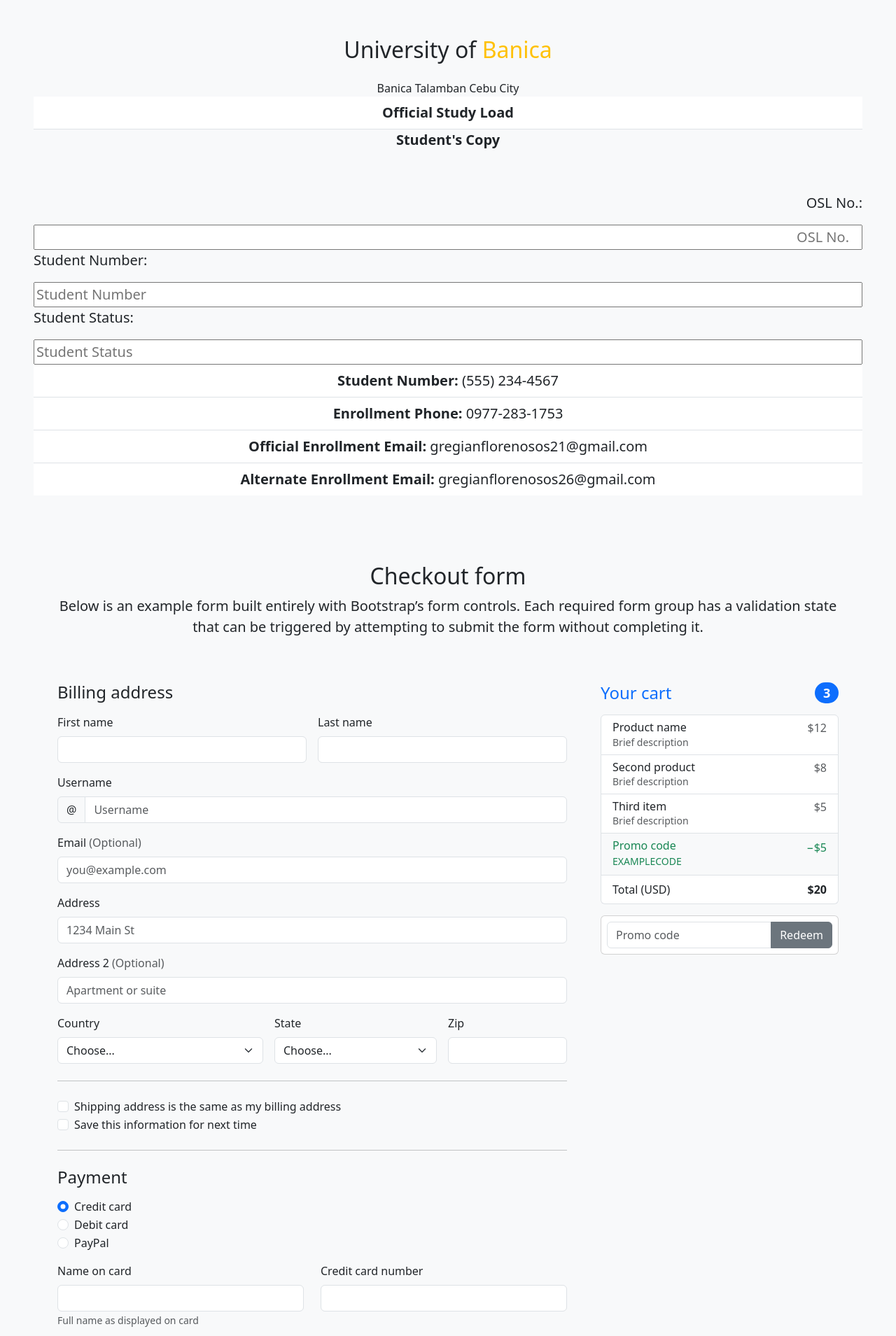
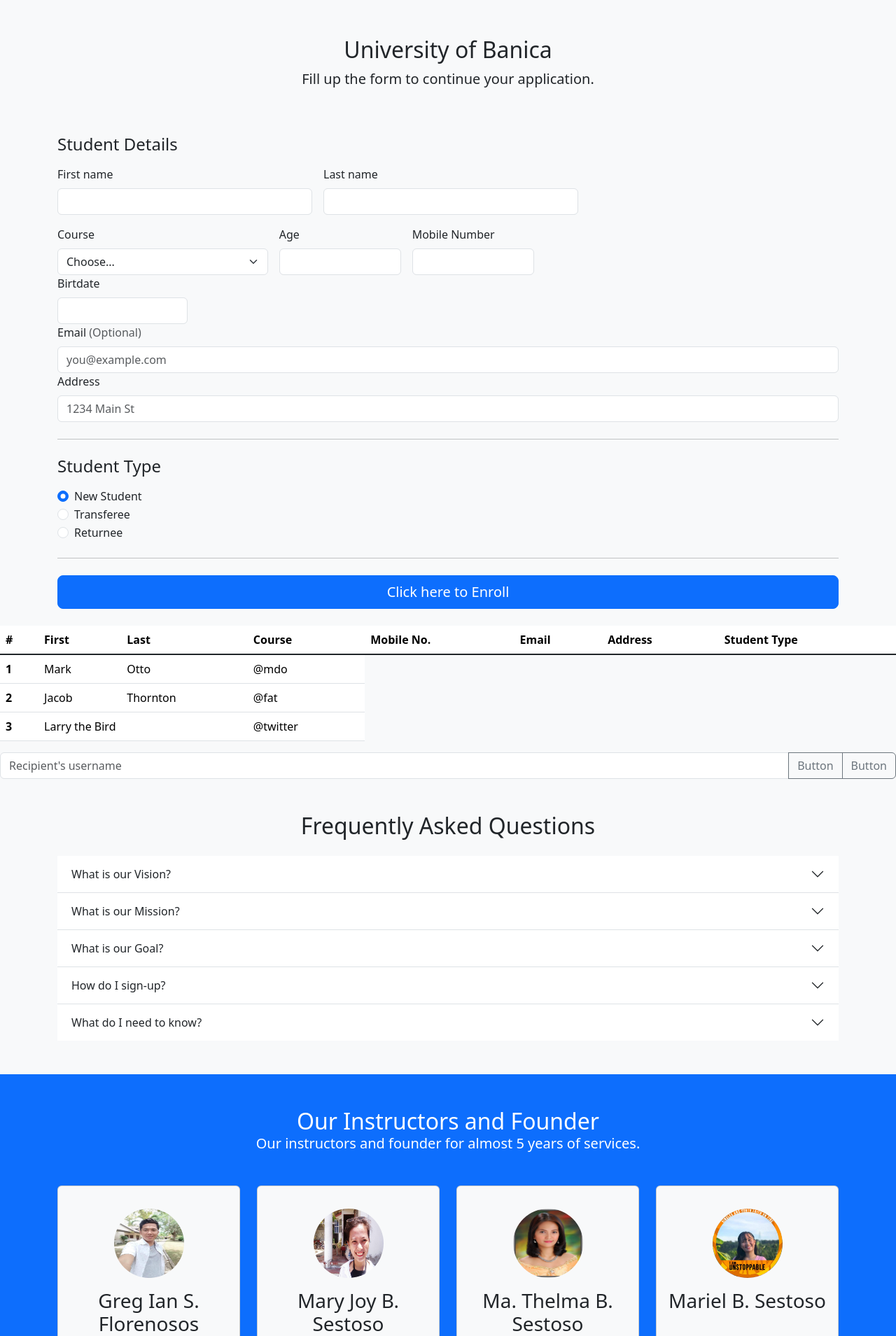
Before and after one commit to rexflore3201/myprogram, a PHP site: page /profile.php in a window 1280 px wide. Shown: the part 96-2005 px from the top of the page at 70% size. Run offline with PHP 8.4, Linux system fonts and the light colour scheme; some libraries are stand-ins or nearby versions.

Commit message:
i made changes

```diff
--- a/profile.php
+++ b/profile.php
@@ -1,34 +1,9 @@
 <?php
     include_once 'header.php';
 ?>
-<section id="about-us" class="p-5">
-                    <div class="text-center col-md">
-                        <h2 class="text-center mb-4">University of <span class="text-warning">Banica</span></h2>
-                        <span class="text-center mb-5">Banica Talamban Cebu City</span>
-                        <ul class="list-group list-group-flush lead">
-                            <li class="list-group-item">
-                                <span class="fw-bold">Official Study Load</span></li>
-                                <span class="fw-bold">Student's Copy</span></li><br><br>
-                                <p class="text-md-end">OSL No.:</p><input class="text-md-end" type="number" name="ON" placeholder="OSL No.">
-                                <p class="text-md-start">Student Number:</p><input type="number" name="SN" placeholder="Student Number">
-                                <p class="text-md-start">Student Status:</p><input type="number" name="SS" placeholder="Student Status">
-                            <li class="list-group-item">
-                                <span class="fw-bold text-right">Student Number:</span> (555) 234-4567
-                            </li>
-                            <li class="list-group-item">
-                                <span class="fw-bold">Enrollment Phone:</span> 0977-283-1753
-                            </li>
-                            <li class="list-group-item">
-                                <span class="fw-bold">Official Enrollment Email:</span> gregianflorenosos21@gmail.com
-                            </li>
-                            <li class="list-group-item">
-                                <span class="fw-bold">Alternate Enrollment Email:</span> gregianflorenosos26@gmail.com
-                            </li>
-                        </ul>
-                    </div>
-        </section>
-        <section>
-        <!doctype html>
+
+<section>
+<!doctype html>
 <html lang="en">
   <head>
     <meta charset="utf-8">
@@ -70,60 +45,11 @@
 <div class="container">
   <main>
     <div class="py-5 text-center">
-      <h2>Checkout form</h2>
-      <p class="lead">Below is an example form built entirely with Bootstrap’s form controls. Each required form group has a validation state that can be triggered by attempting to submit the form without completing it.</p>
+      <h2>University of Banica</h2>
+      <p class="lead">Fill up the form to continue your application.</p>
     </div>
-
-    <div class="row g-5">
-      <div class="col-md-5 col-lg-4 order-md-last">
-        <h4 class="d-flex justify-content-between align-items-center mb-3">
-          <span class="text-primary">Your cart</span>
-          <span class="badge bg-primary rounded-pill">3</span>
-        </h4>
-        <ul class="list-group mb-3">
-          <li class="list-group-item d-flex justify-content-between lh-sm">
-            <div>
-              <h6 class="my-0">Product name</h6>
-              <small class="text-muted">Brief description</small>
-            </div>
-            <span class="text-muted">$12</span>
-          </li>
-          <li class="list-group-item d-flex justify-content-between lh-sm">
-            <div>
-              <h6 class="my-0">Second product</h6>
-              <small class="text-muted">Brief description</small>
-            </div>
-            <span class="text-muted">$8</span>
-          </li>
-          <li class="list-group-item d-flex justify-content-between lh-sm">
-            <div>
-              <h6 class="my-0">Third item</h6>
-              <small class="text-muted">Brief description</small>
-            </div>
-            <span class="text-muted">$5</span>
-          </li>
-          <li class="list-group-item d-flex justify-content-between bg-light">
-            <div class="text-success">
-              <h6 class="my-0">Promo code</h6>
-              <small>EXAMPLECODE</small>
-            </div>
-            <span class="text-success">−$5</span>
-          </li>
-          <li class="list-group-item d-flex justify-content-between">
-            <span>Total (USD)</span>
-            <strong>$20</strong>
-          </li>
-        </ul>
-
-        <form class="card p-2">
-          <div class="input-group">
-            <input type="text" class="form-control" placeholder="Promo code">
-            <button type="submit" class="btn btn-secondary">Redeem</button>
-          </div>
-        </form>
-      </div>
       <div class="col-md-7 col-lg-8">
-        <h4 class="mb-3">Billing address</h4>
+        <h4 class="mb-3">Student Details</h4>
         <form class="needs-validation" novalidate>
           <div class="row g-3">
             <div class="col-sm-6">
@@ -142,16 +68,47 @@
               </div>
             </div>
 
-            <div class="col-12">
-              <label for="username" class="form-label">Username</label>
-              <div class="input-group has-validation">
-                <span class="input-group-text">@</span>
-                <input type="text" class="form-control" id="username" placeholder="Username" required>
+            <div class="col-md-5">
+              <label for="country" class="form-label">Course</label>
+              <select class="form-select" id="country" required>
+                <option value="">Choose...</option>
+                <option>Associate in Computer Technology</option>
+                <option>Bachelor of Science in Information Technology</option>
+                <option>Bachelor of Science in Education</option>
+                <option>Bachelor of Science in Accountancy</option>
+                <option>Bachelor of Science in Business Administration</option>
+                <option>Bachelor of Science in Computer Science</option>
+              </select>
               <div class="invalid-feedback">
-                  Your username is required.
-                </div>
+                Please select a Course.
               </div>
             </div>
+
+            <div class="col-md-3">
+              <label for="zip" class="form-label">Age</label>
+              <input type="text" class="form-control" id="age" placeholder="" required>
+              <div class="invalid-feedback">
+                Age is required.
+              </div>
+            </div>
+
+          <div class="col-md-3">
+              <label for="zip" class="form-label">Mobile Number</label>
+              <input type="text" class="form-control" id="mobile" placeholder="" required>
+              <div class="invalid-feedback">
+                Mobile Number is required.
+              </div>
+            </div>
+          </div>
+
+          <div class="col-md-3">
+              <label for="zip" class="form-label">Birtdate</label>
+              <input type="text" class="form-control" id="birthdate" placeholder="" required>
+              <div class="invalid-feedback">
+                Birthdate is required.
+              </div>
+            </div>
+          </div>
 
             <div class="col-12">
               <label for="email" class="form-label">Email <span class="text-muted">(Optional)</span></label>
@@ -169,105 +126,22 @@
               </div>
             </div>
 
-            <div class="col-12">
-              <label for="address2" class="form-label">Address 2 <span class="text-muted">(Optional)</span></label>
-              <input type="text" class="form-control" id="address2" placeholder="Apartment or suite">
-            </div>
-
-            <div class="col-md-5">
-              <label for="country" class="form-label">Country</label>
-              <select class="form-select" id="country" required>
-                <option value="">Choose...</option>
-                <option>United States</option>
-              </select>
-              <div class="invalid-feedback">
-                Please select a valid country.
-              </div>
-            </div>
-
-            <div class="col-md-4">
-              <label for="state" class="form-label">State</label>
-              <select class="form-select" id="state" required>
-                <option value="">Choose...</option>
-                <option>California</option>
-              </select>
-              <div class="invalid-feedback">
-                Please provide a valid state.
-              </div>
-            </div>
-
-            <div class="col-md-3">
-              <label for="zip" class="form-label">Zip</label>
-              <input type="text" class="form-control" id="zip" placeholder="" required>
-              <div class="invalid-feedback">
-                Zip code required.
-              </div>
-            </div>
-          </div>
-
           <hr class="my-4">
 
-          <div class="form-check">
-            <input type="checkbox" class="form-check-input" id="same-address">
-            <label class="form-check-label" for="same-address">Shipping address is the same as my billing address</label>
-          </div>
-
-          <div class="form-check">
-            <input type="checkbox" class="form-check-input" id="save-info">
-            <label class="form-check-label" for="save-info">Save this information for next time</label>
-          </div>
-
-          <hr class="my-4">
-
-          <h4 class="mb-3">Payment</h4>
+          <h4 class="mb-3">Student Type</h4>
 
           <div class="my-3">
             <div class="form-check">
               <input id="credit" name="paymentMethod" type="radio" class="form-check-input" checked required>
-              <label class="form-check-label" for="credit">Credit card</label>
+              <label class="form-check-label" for="credit">New Student</label>
             </div>
             <div class="form-check">
               <input id="debit" name="paymentMethod" type="radio" class="form-check-input" required>
-              <label class="form-check-label" for="debit">Debit card</label>
+              <label class="form-check-label" for="debit">Transferee</label>
             </div>
             <div class="form-check">
               <input id="paypal" name="paymentMethod" type="radio" class="form-check-input" required>
-              <label class="form-check-label" for="paypal">PayPal</label>
-            </div>
-          </div>
-
-          <div class="row gy-3">
-            <div class="col-md-6">
-              <label for="cc-name" class="form-label">Name on card</label>
-              <input type="text" class="form-control" id="cc-name" placeholder="" required>
-              <small class="text-muted">Full name as displayed on card</small>
-              <div class="invalid-feedback">
-                Name on card is required
-              </div>
-            </div>
-
-            <div class="col-md-6">
-              <label for="cc-number" class="form-label">Credit card number</label>
-              <input type="text" class="form-control" id="cc-number" placeholder="" required>
-              <div class="invalid-feedback">
-                Credit card number is required
-              </div>
-            </div>
-
-            <div class="col-md-3">
-              <label for="cc-expiration" class="form-label">Expiration</label>
-              <input type="text" class="form-control" id="cc-expiration" placeholder="" required>
-              <div class="invalid-feedback">
-                Expiration date required
-              </div>
-            </div>
-
-            <div class="col-md-3">
-              <label for="cc-cvv" class="form-label">CVV</label>
-              <input type="text" class="form-control" id="cc-cvv" placeholder="" required>
-              <div class="invalid-feedback">
-                Security code required
-              </div>
+              <label class="form-check-label" for="paypal">Returnee</label>
             </div>
           </div>
 
@@ -278,6 +152,48 @@
       </div>
     </div>
   </main>
+</div>
+<br>
+
+<table class="table">
+  <thead>
+    <tr>
+      <th scope="col">#</th>
+      <th scope="col">First</th>
+      <th scope="col">Last</th>
+      <th scope="col">Course</th>
+      <th scope="col">Mobile No.</th>
+      <th scope="col">Email</th>
+      <th scope="col">Address</th>
+      <th scope="col">Student Type</th>
+    </tr>
+
+  </thead>
+  <tbody>
+    <tr>
+      <th scope="row">1</th>
+      <td>Mark</td>
+      <td>Otto</td>
+      <td>@mdo</td>
+    </tr>
+    <tr>
+      <th scope="row">2</th>
+      <td>Jacob</td>
+      <td>Thornton</td>
+      <td>@fat</td>
+    </tr>
+    <tr>
+      <th scope="row">3</th>
+      <td colspan="2">Larry the Bird</td>
+      <td>@twitter</td>
+    </tr>
+  </tbody>
+</table>
+
+<div class="input-group">
+  <input type="text" class="form-control" placeholder="Recipient's username" aria-label="Recipient's username with two button addons">
+  <button class="btn btn-outline-secondary" type="button">Button</button>
+  <button class="btn btn-outline-secondary" type="button">Button</button>
 </div>
 
 
```
Also changed, not shown: blog.php (+108 -0 lines).
